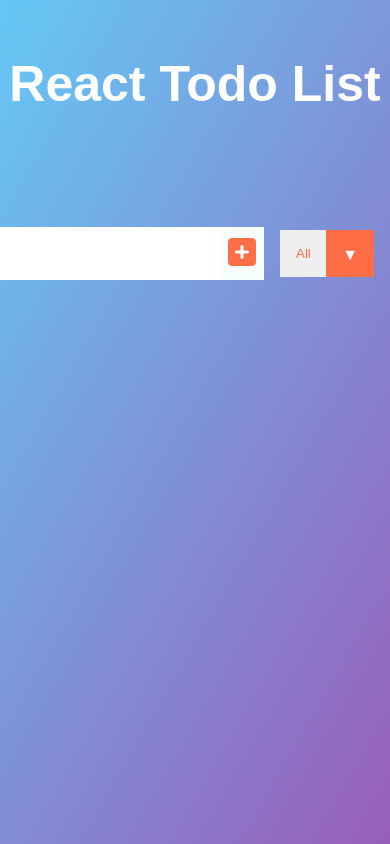
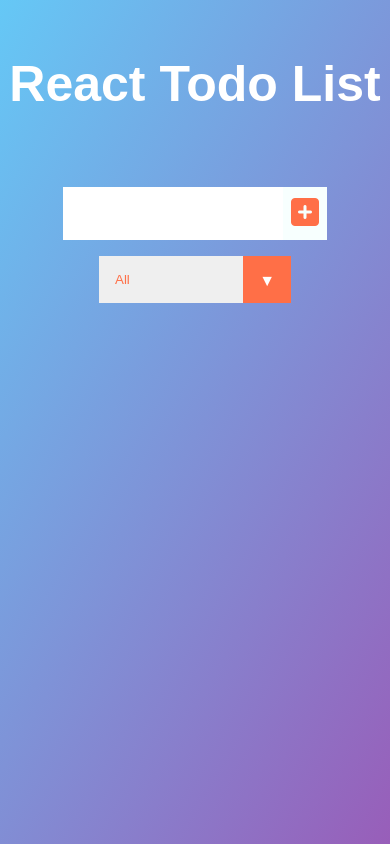
Before and after one commit to praxmusic/praxmusic.github.io-react-todo, a React (Create React App) app: page / in a window 390 px wide. Built offline with nearby package versions, Linux system fonts and the light colour scheme.

Commit message:
cleaned UI up

```diff
--- a/src/App.css
+++ b/src/App.css
@@ -138,7 +138,17 @@ select {
     font-size: 25px;
   }
 
+
+  form {
+    display: flex;
+    flex-direction: column;
+  }
+
   .todo-input {
     width: 220px;
   }
+
+  .todo-button {
+
+  }
 }
--- a/src/components/Form.js
+++ b/src/components/Form.js
@@ -20,6 +20,7 @@ function Form({ inputText, setInputText, todos, setTodos, setStatus }) {
 
   return(
     <form>
+   <div>
     <input
     value={inputText}
     onChange={inputTextHandler}
@@ -28,6 +29,7 @@ function Form({ inputText, setInputText, todos, setTodos, setStatus }) {
     <button onClick={submitTodoHandler} className="todo-button" type="submit">
     <i class="fas fa-plus-square"></i>
     </button>
+  </div>
     <div className="select">
       <select onChange={statusHandler} name="todos" className="filter-todo">
         <option value="all">All</option>
```
Also changed, not shown: src/setupTests.js (deleted, +0 -5 lines), 2 other files (tests, documents, lock files or other folders).
